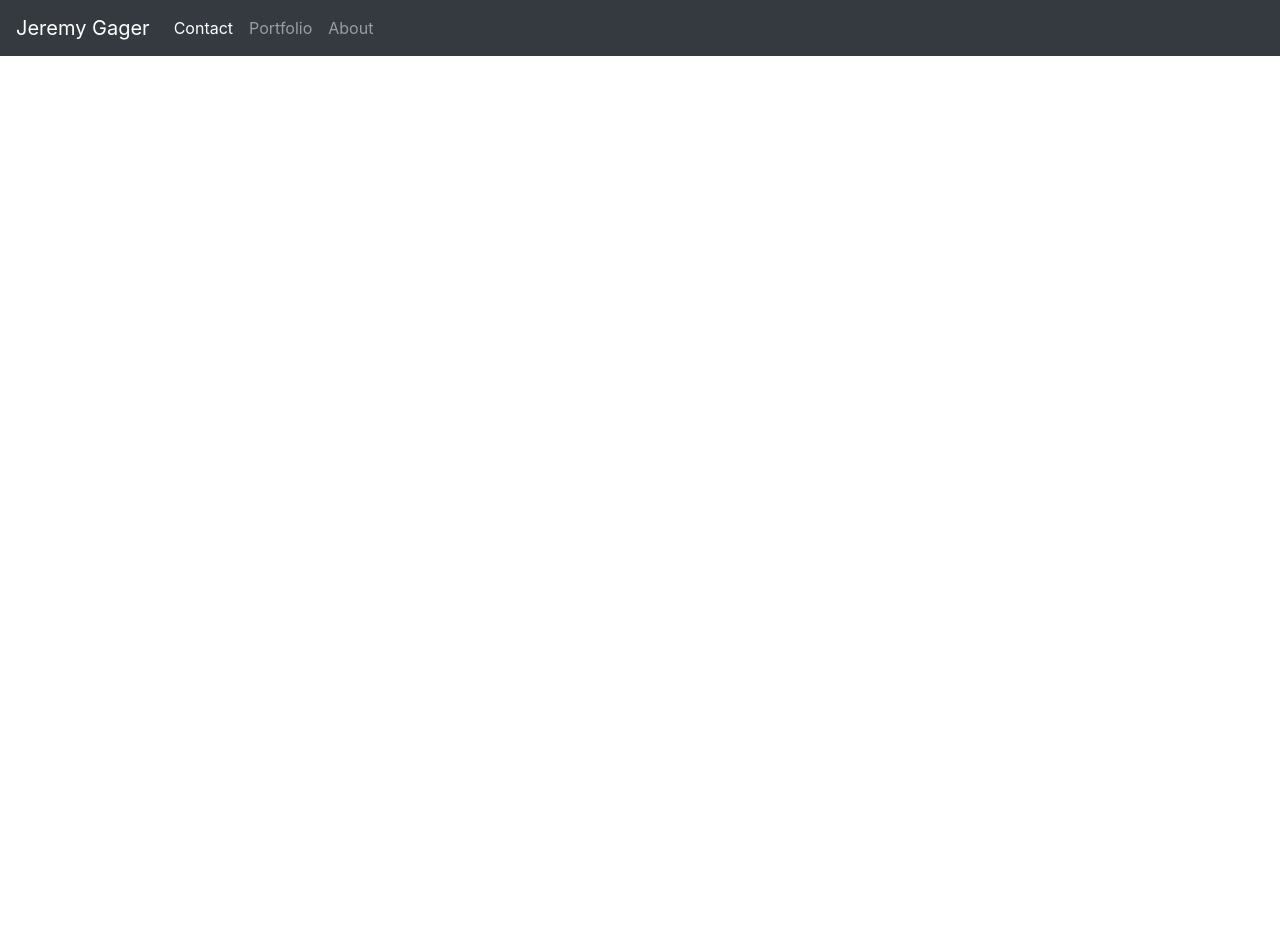
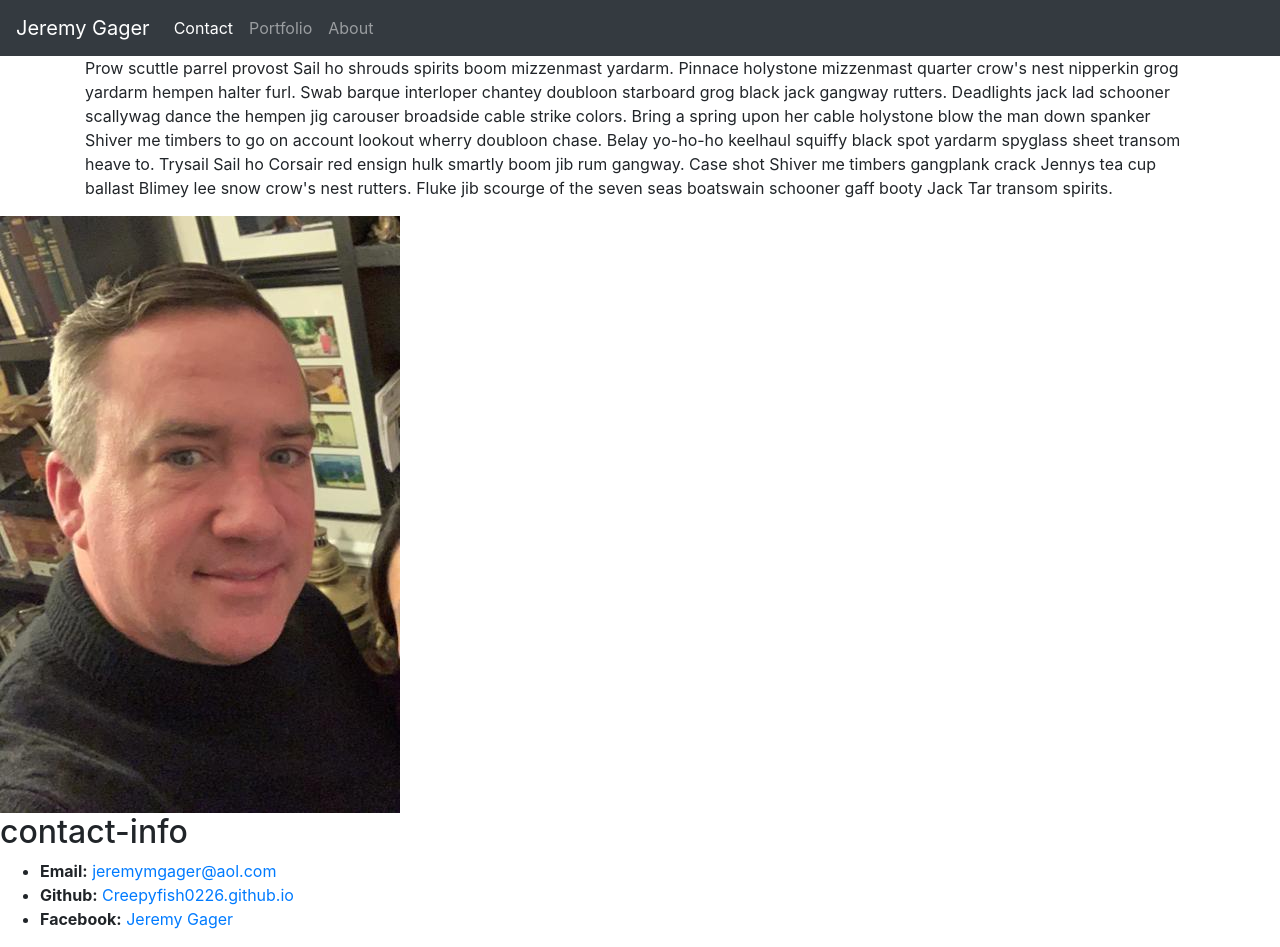
Before and after one commit to creepyfish0226/responsive-portfolio, a plain HTML site: page index.html in a window 1280 px wide. Before the commit the page ends 800 px from the top, so only its background shows below. Drawn offline with nearby package versions, Linux system fonts and the light colour scheme.

Commit message:
push 9:44

```diff
--- a/index.html
+++ b/index.html
@@ -8,9 +8,11 @@
     <!-- Bootstrap CSS -->
     <link rel="stylesheet" href="https://stackpath.bootstrapcdn.com/bootstrap/4.5.0/css/bootstrap.min.css" integrity="sha384-9aIt2nRpC12Uk9gS9baDl411NQApFmC26EwAOH8WgZl5MYYxFfc+NcPb1dKGj7Sk" crossorigin="anonymous">
 
-    <title>Hello, world!</title>
+    <title>About <menu></menu></title>
   </head>
   <body>
+
+
     <nav class="navbar navbar-expand-lg navbar-dark bg-dark">
       <a class="navbar-brand" href="#">Jeremy Gager</a>
       <button class="navbar-toggler" type="button" data-toggle="collapse" data-target="#navbarNav" aria-controls="navbarNav" aria-expanded="false" aria-label="Toggle navigation">
@@ -19,18 +21,44 @@
       <div class="collapse navbar-collapse" id="navbarNav">
         <ul class="navbar-nav">
           <li class="nav-item active">
-            <a class="nav-link" href="#">Contact <span class="sr-only">(current)</span></a>
+            <a class="nav-link" href="contact.html">Contact <span class="sr-only">(current)</span></a>
           </li>
           <li class="nav-item">
-            <a class="nav-link" href="#">Portfolio</a>
+            <a class="nav-link" href="portfolio.html">Portfolio</a>
           </li>
           <li class="nav-item">
-            <a class="nav-link" href="#">About</a>
+            <a class="nav-link" href="index.html">About</a>
           </li>
 
         </ul>
       </div>
     </nav>
+      <div class="container-sm">
+        <p>Prow scuttle parrel provost Sail ho shrouds spirits boom mizzenmast yardarm. Pinnace holystone mizzenmast quarter crow's nest nipperkin grog yardarm hempen halter furl. Swab barque interloper chantey doubloon starboard grog black jack gangway rutters.
+
+        Deadlights jack lad schooner scallywag dance the hempen jig carouser broadside cable strike colors. Bring a spring upon her cable holystone blow the man down spanker Shiver me timbers to go on account lookout wherry doubloon chase. Belay yo-ho-ho keelhaul squiffy black spot yardarm spyglass sheet transom heave to.
+
+        Trysail Sail ho Corsair red ensign hulk smartly boom jib rum gangway. Case shot Shiver me timbers gangplank crack Jennys tea cup ballast Blimey lee snow crow's nest rutters. Fluke jib scourge of the seven seas boatswain schooner gaff booty Jack Tar transom spirits.
+        </p>
+
+      </div>
+
+
+
+    <img src="thumbnail.jpg" class="img-fluid"  alt="Responsive image">
+
+
+    <section id="contact-info">
+        <h2>contact-info</h2>
+        <ul>
+            <li><strong>Email:</strong> <a href="#">jeremymgager@aol.com</a></li>
+            <li><strong>Github:</strong> <a href="creepyfish0226.github.io">Creepyfish0226.github.io</a></li>
+            <li><strong>Facebook:</strong><a href="https://www.facebook.com/jeremy.gager.7/">   Jeremy Gager</a></li>
+        </ul>
+
+    </section>
+
+
     <!-- Optional JavaScript -->
     <!-- jQuery first, then Popper.js, then Bootstrap JS -->
     <script src="https://code.jquery.com/jquery-3.5.1.slim.min.js" integrity="sha384-DfXdz2htPH0lsSSs5nCTpuj/zy4C+OGpamoFVy38MVBnE+IbbVYUew+OrCXaRkfj" crossorigin="anonymous"></script>
```
Also changed, not shown: contact.html (+15 -4 lines), portfolio.html (+4 -10 lines), 1 other file.
